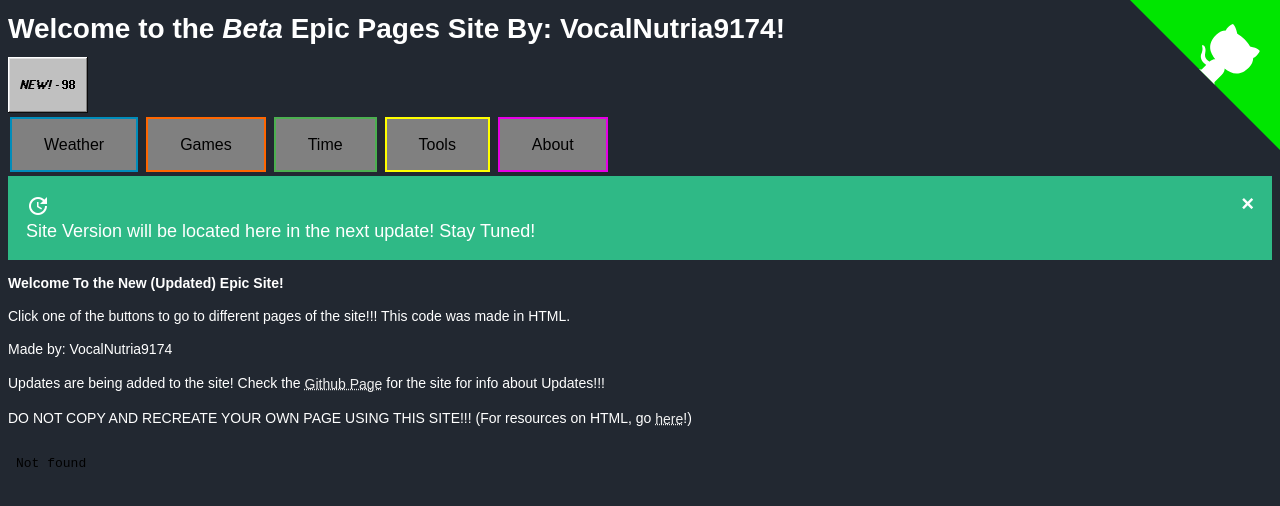
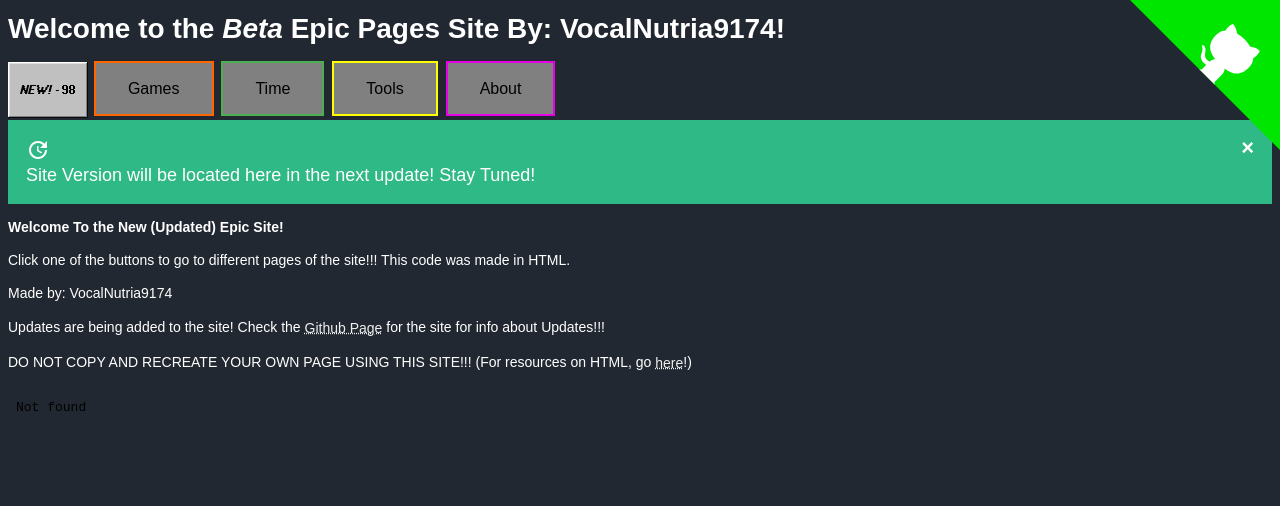
Before and after one commit to VocalNutria9174/beta-epicsite, a plain HTML site: page index.html in a window 1280 px wide. Shown: the top 506 px of the page. Drawn offline with nearby package versions, Linux system fonts and the light colour scheme; a web font is replaced by a local one.

Commit message:
Update index.html

```diff
--- a/index.html
+++ b/index.html
@@ -24,15 +24,15 @@
         </head>
 
 <body>
-	<div class="hover">
-	<a href="example">
+	<a class="hover" href="example">
 		<button><b><i>NEW! - </i>98</b></button></a>
-	</div>
 <style>
+  .hover {
+	 cursor: inherit;
+	}
 /*! 98.css v0.1.17 - https://github.com/jdan/98.css */@font-face{font-family:"Pixelated MS Sans Serif";src:url(https://unpkg.com/98.css@0.1.17/dist/ms_sans_serif.woff) format("woff");src:url(ms_sans_serif.woff2) format("woff2");font-weight:400;font-style:normal}@font-face{font-family:"Pixelated MS Sans Serif";src:url(ms_sans_serif_bold.woff) format("woff");src:url(https://unpkg.com/98.css@0.1.17/dist/ms_sans_serif_bold.woff2) format("woff2");font-weight:700;font-style:normal}button{cursor: inherit;font-family:"Pixelated MS Sans Serif",Arial;-webkit-font-smoothing:none;font-size:11px}button{box-sizing:border-box;border:none;border-radius:0;min-width:75px;min-height:56px;padding:0 12px}button{background:silver;box-shadow:inset -1px -1px #0a0a0a,inset 1px 1px #fff,inset -2px -2px grey,inset 2px 2px #dfdfdf}.vertical-bar{width:4px;height:20px}button:not(:disabled):active{cursor: inherit; box-shadow:inset -1px -1px #fff,inset 1px 1px #0a0a0a,inset -2px -2px #dfdfdf,inset 2px 2px grey;padding:2px 11px 0 13px}@media (not(hover)){button:not(:disabled):hover{cursor: inherit; box-shadow:inset -1px -1px #fff,inset 1px 1px #0a0a0a,inset -2px -2px #dfdfdf,inset 2px 2px grey}}button:focus{cursor: inherit; outline:1px dotted #000;outline-offset:-4px}button::-moz-focus-inner{cursor: inherit; border:0}:disabled,:disabled+label{cursor: inherit; color:grey}:disabled+label,button:disabled{text-shadow:1px 1px 0 #fff}
 </style>
 
-  <a href="weather" class="button button2">Weather</a>
 
 <a href="game" class="button button3">Games</a>
 
@@ -100,9 +100,7 @@ update
      font-style:normal;
      }
 
-    .hover {
-	 cursor: inherit;
-	}
+
 
     .button {
   border: none;
```
